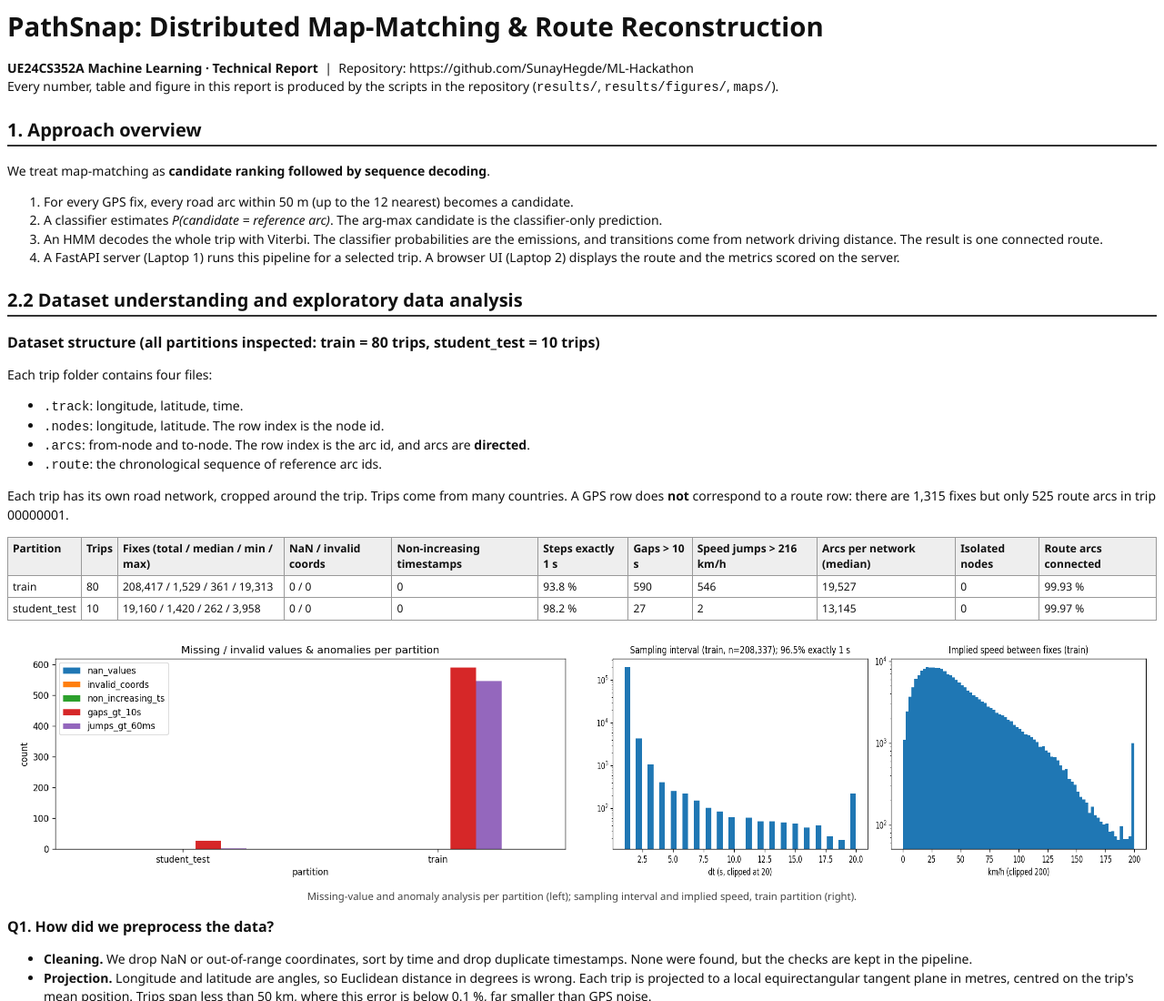
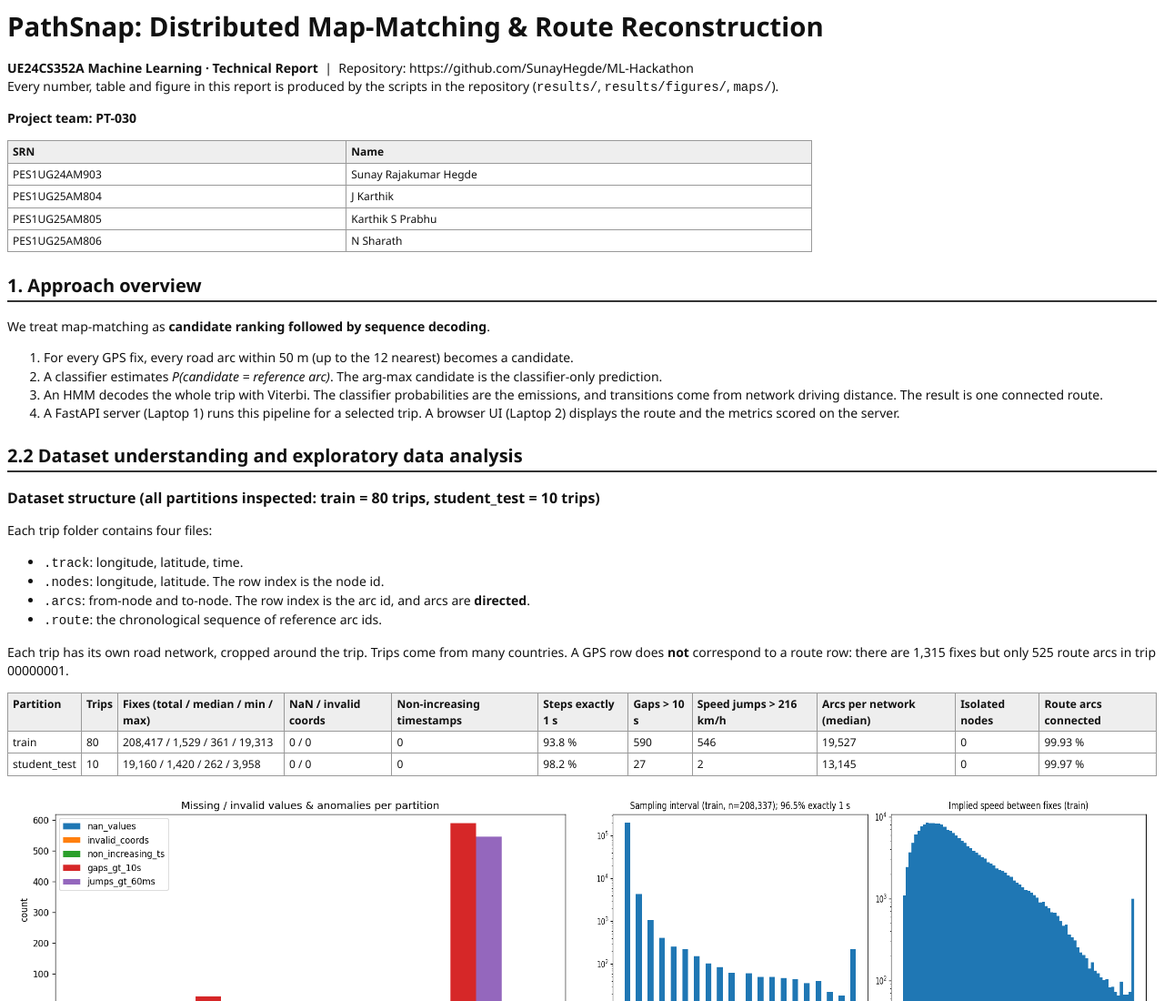
Before and after one commit to SunayHegde/ML-Hackathon, a plain HTML site: page report/report.html in a window 1280 px wide. Shown: the top 1100 px of the page at 91% size. Drawn offline with Linux system fonts and the light colour scheme.

Commit message:
Report: add team PT-030 members
Co-Authored-By: Claude Opus 5.5 <noreply@anthropic.com>

```diff
--- a/report/report.html
+++ b/report/report.html
@@ -17,6 +17,12 @@ pre { font-size: 7.8pt; background:#111; color:#ddd; padding:8px; white-space: p
 <h1>PathSnap: Distributed Map-Matching &amp; Route Reconstruction</h1>
 <p><b>UE24CS352A Machine Learning · Technical Report</b> &nbsp;|&nbsp; Repository: https://github.com/SunayHegde/ML-Hackathon<br>
 Every number, table and figure in this report is produced by the scripts in the repository (<code>results/</code>, <code>results/figures/</code>, <code>maps/</code>).</p>
+<p><b>Project team: PT-030</b></p>
+<table style="width:70%"><tr><th>SRN</th><th>Name</th></tr>
+<tr><td>PES1UG24AM903</td><td>Sunay Rajakumar Hegde</td></tr>
+<tr><td>PES1UG25AM804</td><td>J Karthik</td></tr>
+<tr><td>PES1UG25AM805</td><td>Karthik S Prabhu</td></tr>
+<tr><td>PES1UG25AM806</td><td>N Sharath</td></tr></table>
 
 <h2>1. Approach overview</h2>
 <p>We treat map-matching as <b>candidate ranking followed by sequence decoding</b>.</p>
```
Also changed, not shown: 1 other file.
